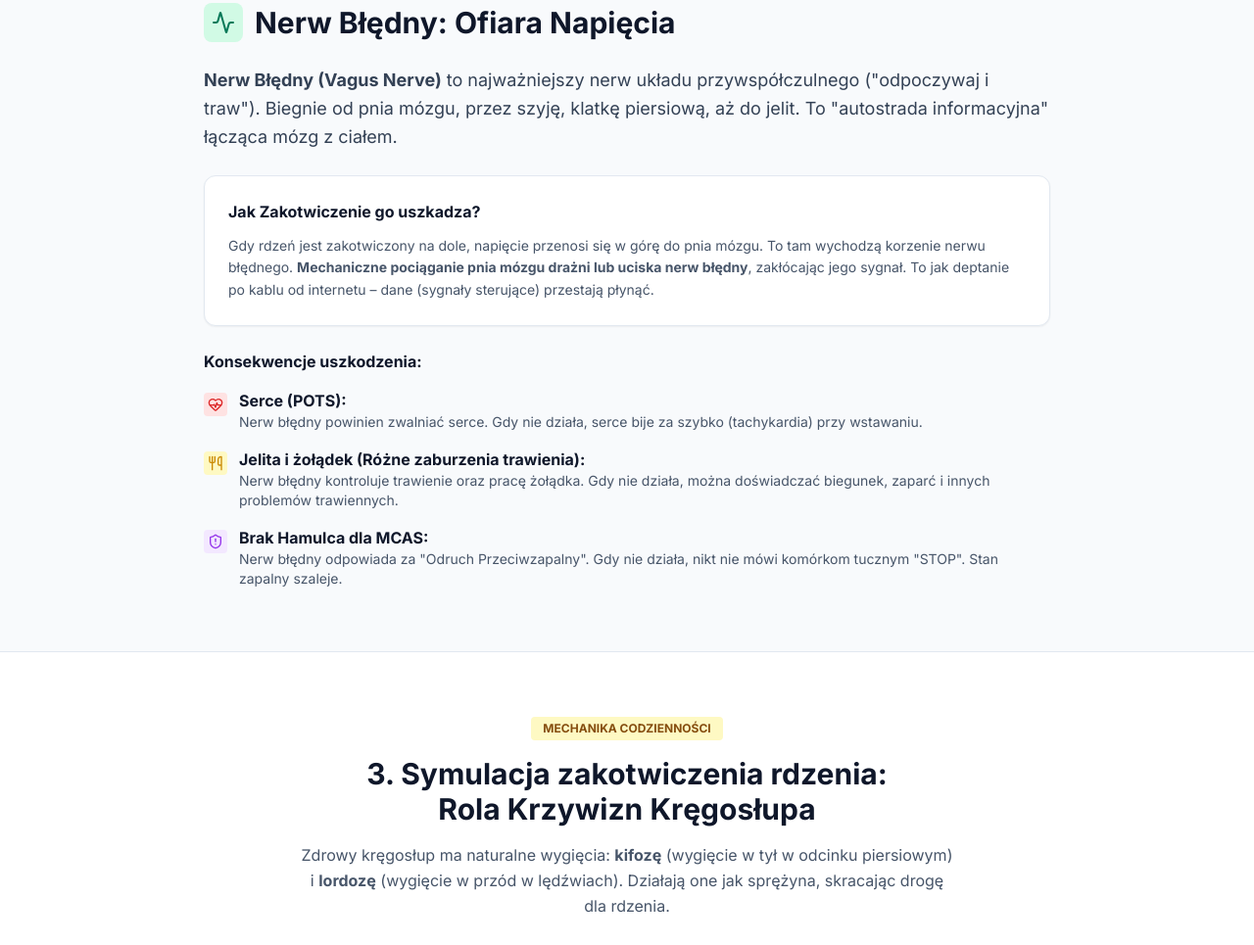
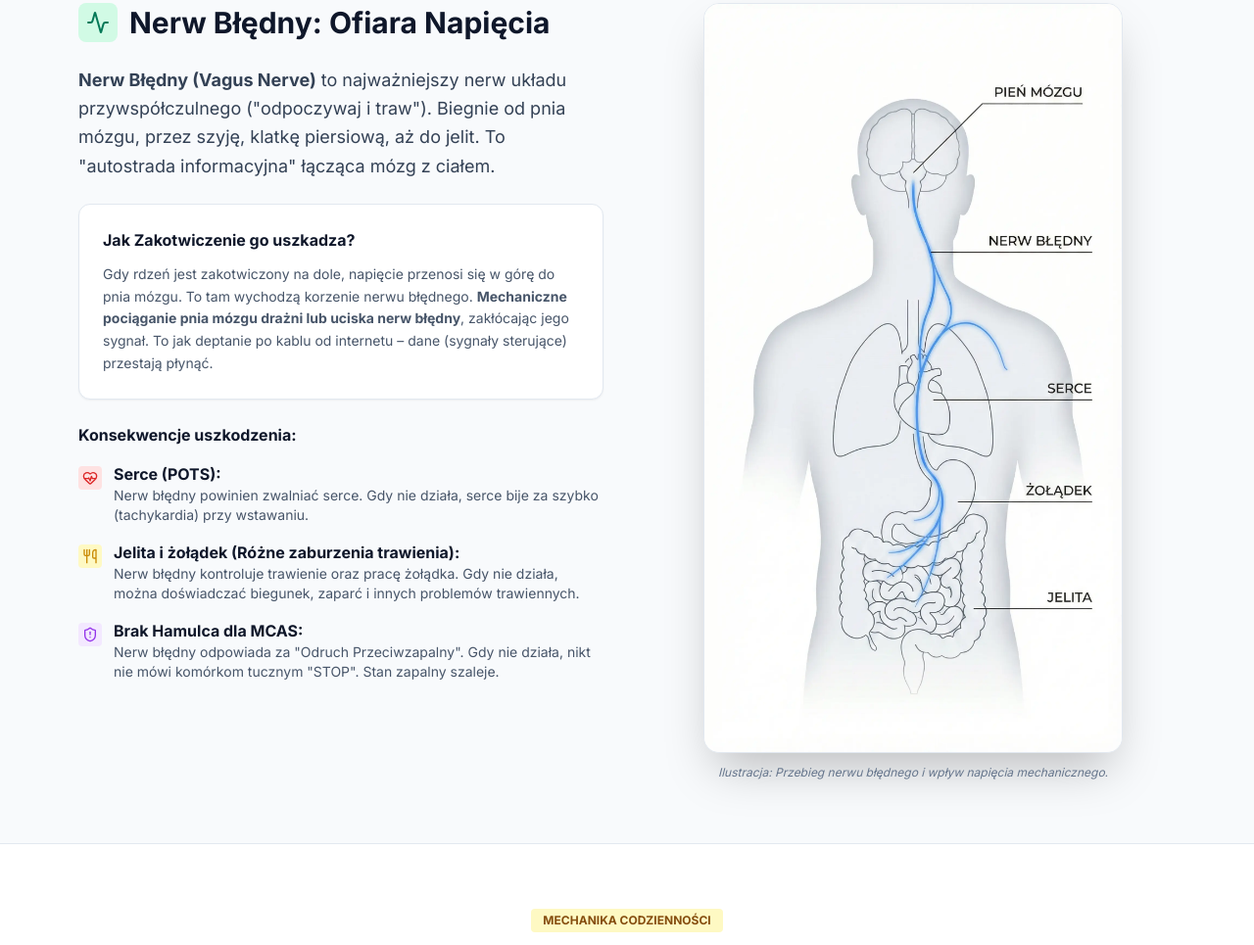
Before and after one commit to d3spise/MCASTC, a plain HTML site: page index.html in a window 1280 px wide. Shown: the part 3730-4695 px from the top of the page at 98% size. Drawn offline with nearby package versions, Linux system fonts and the light colour scheme.

Commit message:
added images to vagus nerve section

```diff
--- a/index.html
+++ b/index.html
@@ -21,6 +21,12 @@
     <link href="https://fonts.googleapis.com/css2?family=Inter:wght@300;400;600;700&display=swap" rel="stylesheet">
     <style>
         body { font-family: 'Inter', sans-serif; }
+
+        /* Language-based visibility */
+        :lang(pl) .img-pl { display: block; }
+        :lang(pl) .img-en { display: none; }
+        :lang(en) .img-pl { display: none; }
+        :lang(en) .img-en { display: block; }
 
         /* --- GŁÓWNA ANIMACJA MCAS (ZMIANA NA FIOLET + DARK MODE) --- */
         .vis-container {
@@ -718,7 +724,8 @@
 
     <!-- VAGUS NERVE SECTION -->
     <section id="vagus-nerve" class="py-16 bg-slate-50 dark:bg-slate-950 border-t border-slate-200 dark:border-slate-800 transition-colors duration-300">
-        <div class="max-w-4xl mx-auto px-4">
+        <div class="max-w-6xl mx-auto px-4">
+            <div class="grid grid-cols-1 lg:grid-cols-2 gap-12 items-start">
                 <!-- Text Content -->
                 <div>
                     <h2 class="text-3xl font-bold text-slate-900 dark:text-white mb-6 flex items-center gap-3">
@@ -763,6 +770,28 @@
                             </div>
                         </li>
                     </ul>
+                </div>
+
+                <!-- Image Column -->
+                <div class="relative mt-8 lg:mt-0">
+                    <div class="sticky top-8 max-w-[80%] mx-auto">
+                        <div class="rounded-2xl overflow-hidden shadow-2xl border border-slate-200 dark:border-slate-800 bg-white dark:bg-slate-900">
+                            <!-- PL Images -->
+                            <div class="img-pl">
+                                <img src="img/vagus_light_polish.webp" class="w-full h-auto block dark:hidden" alt="Nerw błędny ilustracja">
+                                <img src="img/vagus_dark_polish.webp" class="w-full h-auto hidden dark:block" alt="Nerw błędny ilustracja ciemny">
+                            </div>
+                            <!-- EN Images -->
+                            <div class="img-en">
+                                <img src="img/vagus_light_english.webp" class="w-full h-auto block dark:hidden" alt="Vagus nerve illustration">
+                                <img src="img/vagus_dark_english.webp" class="w-full h-auto hidden dark:block" alt="Vagus nerve illustration dark">
+                            </div>
+                        </div>
+                        <p class="text-center text-xs text-slate-500 dark:text-slate-400 mt-3 italic" data-i18n="vagus_img_caption">
+                            Ilustracja: Przebieg nerwu błędnego i wpływ napięcia mechanicznego.
+                        </p>
+                    </div>
+                </div>
             </div>
         </div>
     </section>
@@ -1374,6 +1403,7 @@
                 vagus_cons_gut_desc: "Nerw błędny kontroluje trawienie oraz pracę żołądka. Gdy nie działa, można doświadczać biegunek, zaparć i innych problemów trawiennych.",
                 vagus_cons_immune_title: "Brak Hamulca dla MCAS:",
                 vagus_cons_immune_desc: "Nerw błędny odpowiada za \"Odruch Przeciwzapalny\". Gdy nie działa, nikt nie mówi komórkom tucznym \"STOP\". Stan zapalny szaleje.",
+                vagus_img_caption: "Ilustracja: Przebieg nerwu błędnego i wpływ napięcia mechanicznego.",
                 vagus_label_brainstem: "Pień Mózgu (Ucisk)",
                 vagus_label_heart: "Serce (Tachykardia)",
                 vagus_label_gut: "Jelita (Stop)",
@@ -1580,6 +1610,7 @@
                 vagus_cons_gut_desc: "The vagus nerve controls digestion and stomach function. When it fails, one can experience diarrhea, constipation, and other digestive issues.",
                 vagus_cons_immune_title: "No Brake for MCAS:",
                 vagus_cons_immune_desc: "The vagus nerve is responsible for the \"Anti-inflammatory Reflex\". When it fails, no one tells mast cells to \"STOP\". Inflammation runs wild.",
+                vagus_img_caption: "Illustration: Vagus nerve pathway and the impact of mechanical tension.",
                 vagus_label_brainstem: "Brainstem (Compression)",
                 vagus_label_heart: "Heart (Tachycardia)",
                 vagus_label_gut: "Gut (Stop)",
@@ -1737,6 +1768,7 @@
         let currentGuardMode = 'healthy'; // Przechowuje stan ochroniarza
         function toggleLang() {
             currentLang = currentLang === 'pl' ? 'en' : 'pl';
+            document.documentElement.lang = currentLang;
             document.getElementById('langBtn').innerText = currentLang.toUpperCase();
 
             // 1. Update statycznych tekstów (data-i18n)
```
Also changed, not shown: img/vagus_dark_english.webp (added), img/vagus_dark_polish.webp (added), img/vagus_light_english.webp (added), img/vagus_light_polish.webp (added). Lines whose indentation alone changed are shown as unchanged.
